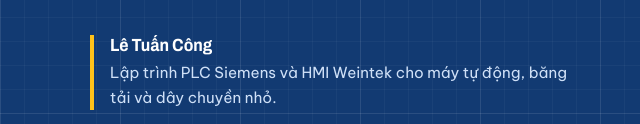
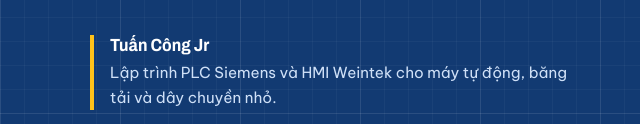
Before and after one commit to tuancongjr10/jrautomation, a plain HTML site: page index.html in a window 1280 px wide. Shown: the part 676-800 px from the top of the page, 0-640 px from the left. Drawn offline with Linux system fonts and the light colour scheme.

Commit message:
Đổi tên hiển thị thành Tuấn Công Jr và cập nhật link Facebook
Co-Authored-By: Claude Sonnet 5.5 <noreply@anthropic.com>
Claude-Session: https://claude.ai/code/session_017SAm5euSmzxoNCToSXVrSK

```diff
--- a/index.html
+++ b/index.html
@@ -48,7 +48,7 @@
   "founder": { "@type": "Person", "name": "Lê Tuấn Công" },
   "knowsAbout": ["PLC Siemens S7-1200", "TIA Portal", "HMI Weintek", "Tự động hóa công nghiệp"],
   "sameAs": [
-    "https://www.facebook.com/cong.idol.773",
+    "https://www.facebook.com/share/1JAZujd1Rg/?mibextid=wwXIfr",
     "https://www.youtube.com/channel/UCqWKhlzt7eQtGVNYoNAj-9w"
   ]
 }
@@ -94,7 +94,7 @@
         </a>
         <a class="btn btn--ghost" href="#lien-he">Gửi yêu cầu qua form</a>
       </div>
-      <p class="hero__who"><strong>Lê Tuấn Công</strong>Lập trình PLC Siemens và HMI Weintek cho máy tự động, băng tải và dây chuyền nhỏ.</p>
+      <p class="hero__who"><strong>Tuấn Công Jr</strong>Lập trình PLC Siemens và HMI Weintek cho máy tự động, băng tải và dây chuyền nhỏ.</p>
     </div>
 
     <!-- Mô phỏng mạch khởi động - dừng tự giữ -->
@@ -264,11 +264,11 @@
   <div class="wrap about">
     <aside class="id on-dark" aria-label="Thông tin chuyên môn">
       <img class="id__logo" src="assets/img/logo-mark.png" width="72" height="96" alt="">
-      <h3>Lê Tuấn Công</h3>
+      <h3>Tuấn Công Jr</h3>
       <p>Lập trình PLC, HMI và tự động hóa công nghiệp.</p>
       <div class="id__rail">
         <a href="https://www.youtube.com/channel/UCqWKhlzt7eQtGVNYoNAj-9w" target="_blank" rel="noopener">Kênh YouTube Jr. Automation</a>
-        <a href="https://www.facebook.com/cong.idol.773" target="_blank" rel="noopener">Facebook</a>
+        <a href="https://www.facebook.com/share/1JAZujd1Rg/?mibextid=wwXIfr" target="_blank" rel="noopener">Facebook</a>
         <a href="https://github.com/tuancongjr10" target="_blank" rel="noopener">GitHub</a>
       </div>
     </aside>
@@ -371,7 +371,7 @@
         </li>
         <li>
           <span class="info__ico"><svg viewBox="0 0 24 24" aria-hidden="true"><path d="M14 8h3V4h-3a4 4 0 0 0-4 4v3H7v4h3v6h4v-6h3l1-4h-4V8.500A.5.5 0 0 1 14.500 8z"/></svg></span>
-          <div><span class="info__k">Facebook</span><a class="info__v" href="https://www.facebook.com/cong.idol.773" target="_blank" rel="noopener">Lê Tuấn Công</a></div>
+          <div><span class="info__k">Facebook</span><a class="info__v" href="https://www.facebook.com/share/1JAZujd1Rg/?mibextid=wwXIfr" target="_blank" rel="noopener">Tuấn Công Jr</a></div>
         </li>
       </ul>
 
```
